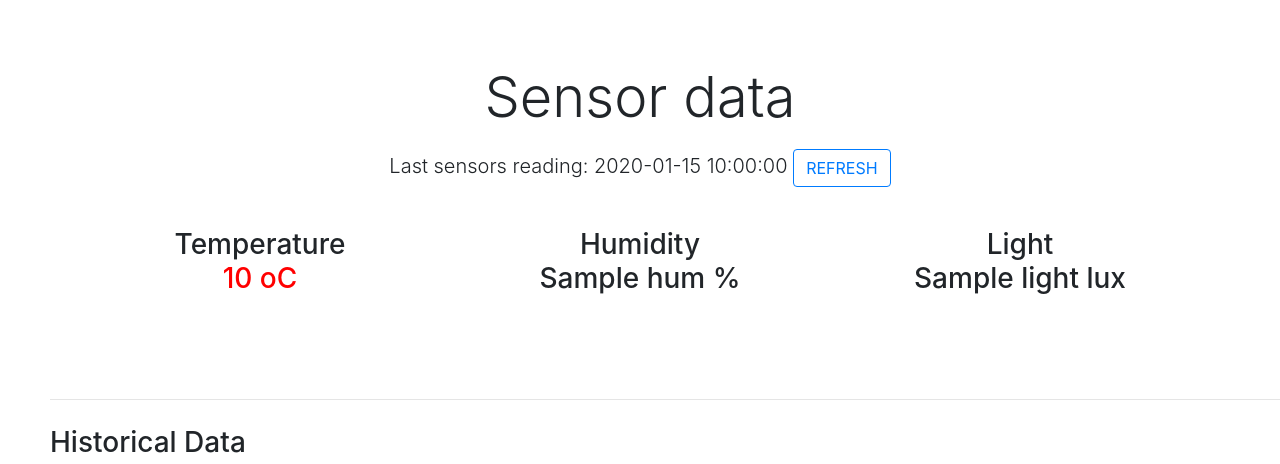
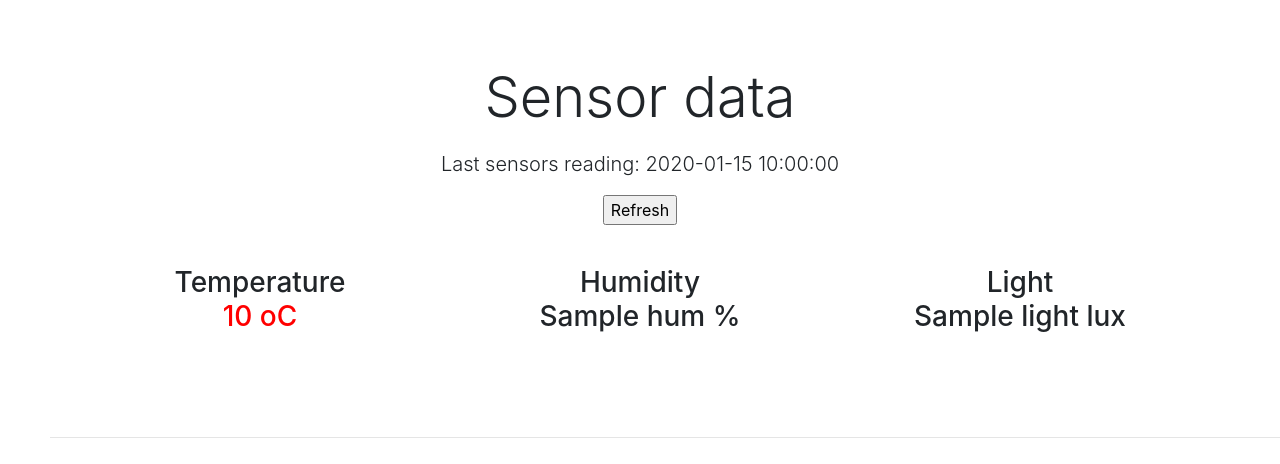
Before and after one commit to ropa1998/SleepMonitor, a Flask app: template python/Flask/templates/home.html in a window 1280 px wide. Shown: the part 56-520 px from the top of the page. Run offline with Flask 2, Linux system fonts and the light colour scheme; the template is opened without the code that fills it: most values are stand-ins (such as "Sample title", 1, 10 or a date in 2020); parts of the project's set-up code (start-up, migrations or seed data) failed here and were passed over; some libraries are stand-ins or nearby versions.

Commit message:
Improved refresh button.

```diff
--- a/python/Flask/templates/home.html
+++ b/python/Flask/templates/home.html
@@ -35,7 +35,10 @@
     <div style="height:10px"></div>
 
     <p class="lead"> Last sensors reading: {{ time }}
-        <button type="button" class="btn btn-outline-primary" href="/home">REFRESH</button>
+        <!--        <button type="submit" class="btn btn-outline-primary" value="/home">REFRESH</button>-->
+    <form action="/home">
+        <input type="submit" value="Refresh"/>
+    </form>
     </p>
 
     <div style="height:25px"></div>
```
Also changed, not shown: python/sensorsData.db.
